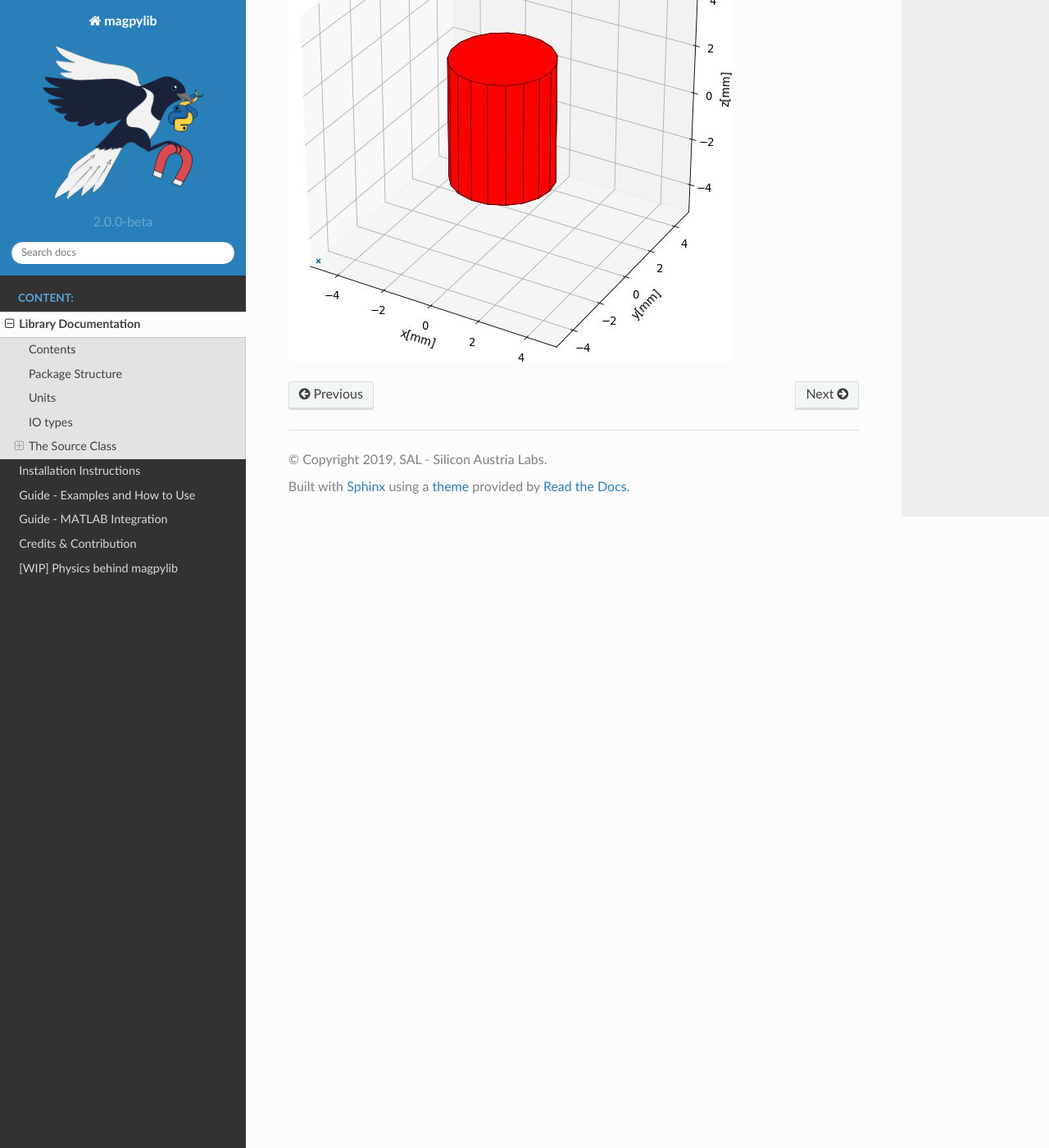
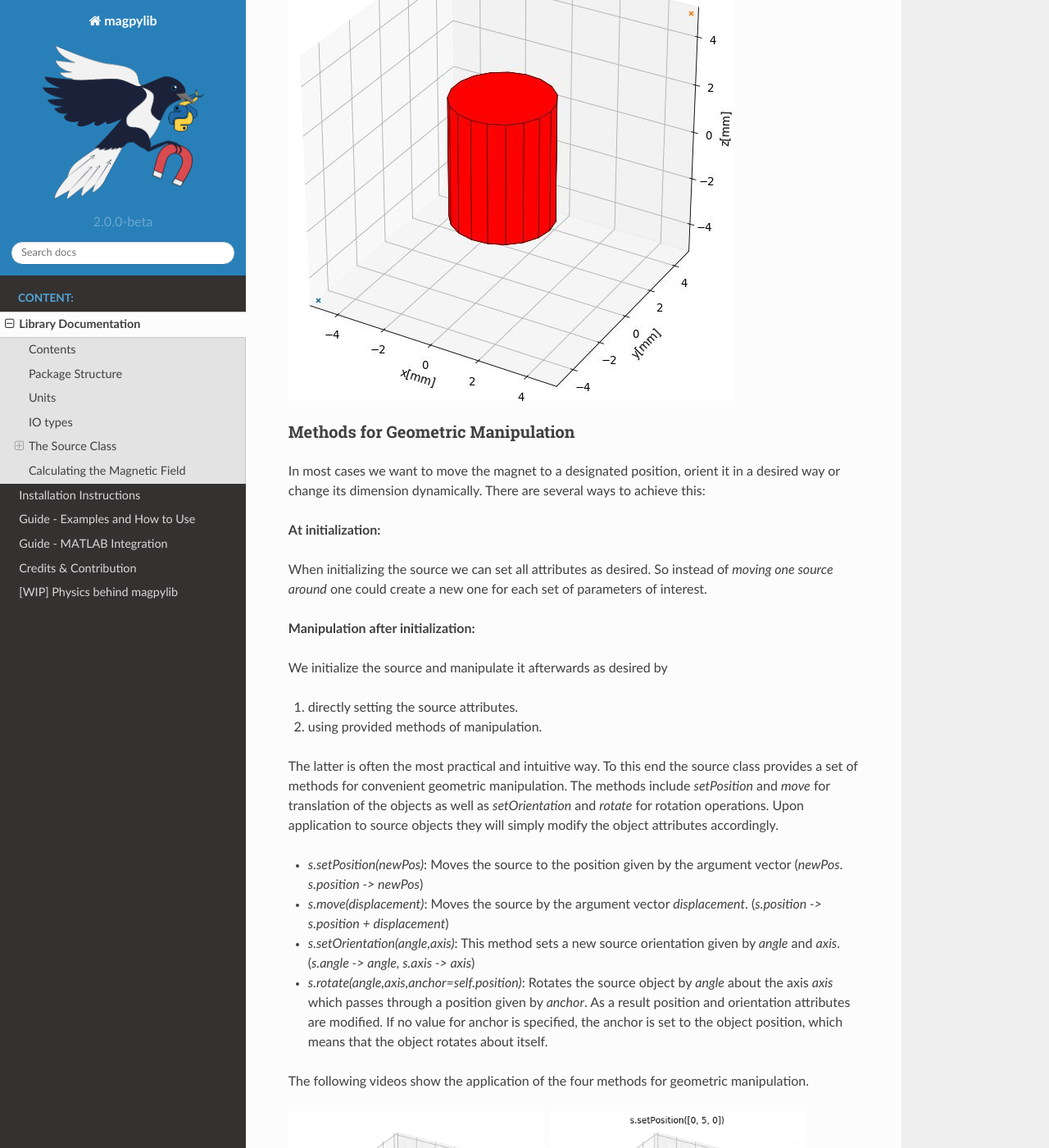
Before and after one commit to magpylib/magpylib, a Sphinx documentation site: the page built from docs/_pages/0_documentation.rst, in a window 1280 px wide and 1400 px high, scrolled down 4567 px. Shown: the whole window at 82% size. Built offline with Sphinx 7.4.7 and the Read the Docs theme 2.0.0, drawn with Linux system fonts in a browser that asks for light colours; formulas are drawn with MathJax 3; pages that are not in the unit, such as notebooks, are missing from menus; cross-references to code outside the pages are shown as plain code; the version number is read from the project's files by our own code; some of the changed text lies outside the part shown.

Commit message:
doku minifix

```diff
--- a/docs/_pages/0_documentation.rst
+++ b/docs/_pages/0_documentation.rst
@@ -20,7 +20,9 @@ Contents
 
   * `Position and Orientation`_
   * `Geometry / Dimension & Excitation`_
+  * `Methods for Geometric Manipulation`_
 
+* `Calculating the Magnetic Field`_
 
 
 Package Structure
@@ -139,6 +141,68 @@ The following code shows how to initialize a source object, a D4H5 permanent mag
 .. figure:: ../_static/images/documentation/Source_Display.JPG
 
   :align: center
-  :scale: 50 %
+  :scale: 30 %
 
   **Figure:** Magnet geometry created by above code: A cylinder which stands upright with geometric center at the origin.
+
+
+Methods for Geometric Manipulation
+----------------------------------
+
+In most cases we want to move the magnet to a designated position, orient it in a desired way or change its dimension dynamically. There are several ways to achieve this:
+
+**At initialization:**
+
+When initializing the source we can set all attributes as desired. So instead of *moving one source around* one could create a new one for each set of parameters of interest.
+
+**Manipulation after initialization:**
+
+We initialize the source and manipulate it afterwards as desired by
+
+1. directly setting the source attributes.
+2. using provided methods of manipulation.
+
+The latter is often the most practical and intuitive way. To this end the source class provides a set of methods for convenient geometric manipulation. The methods include `setPosition` and `move` for translation of the objects as well as `setOrientation` and `rotate` for rotation operations. Upon application to source objects they will simply modify the object attributes accordingly.
+
+* `s.setPosition(newPos)`: Moves the source to the position given by the argument vector (*newPos*. *s.position -> newPos*)
+* `s.move(displacement)`: Moves the source by the argument vector *displacement*. (*s.position -> s.position + displacement*)
+* `s.setOrientation(angle,axis)`: This method sets a new source orientation given by *angle* and *axis*. (*s.angle -> angle, s.axis -> axis*)
+* `s.rotate(angle,axis,anchor=self.position)`: Rotates the source object by *angle* about the axis *axis* which passes through a position given by *anchor*. As a result position and orientation attributes are modified. If no value for anchor is specified, the anchor is set to the object position, which means that the object rotates about itself.
+
+The following videos show the application of the four methods for geometric manipulation.
+
+|move| |setPosition|
+
+.. |setPosition| image:: ../_static/images/documentation/setPosition.gif
+  :width: 45%
+
+.. |move| image:: ../_static/images/documentation/move.gif
+  :width: 45%
+
+|rotate| |setOrientation|
+
+.. |setOrientation| image:: ../_static/images/documentation/setOrientation.gif
+   :width: 45%
+
+.. |rotate| image:: ../_static/images/documentation/rotate.gif
+   :width: 45%
+
+The following example code shows how geometric operations are applied to source objects.
+
+.. code-block:: python
+
+  from magpylib.source.magnet import Cylinder
+
+  s = Cylinder( mag = [500,0,500], dim = [4,5])
+
+  print(s.position)       # Output: [0. 0. 0.]
+
+  s.move([1,2,3])
+  print(s.position)       # Output: [1. 2. 3.]
+
+  s.move([1,2,3])
+  print(s.position)       # Output: [2. 4. 6.]
+
+
+Calculating the Magnetic Field
+##############################
```
